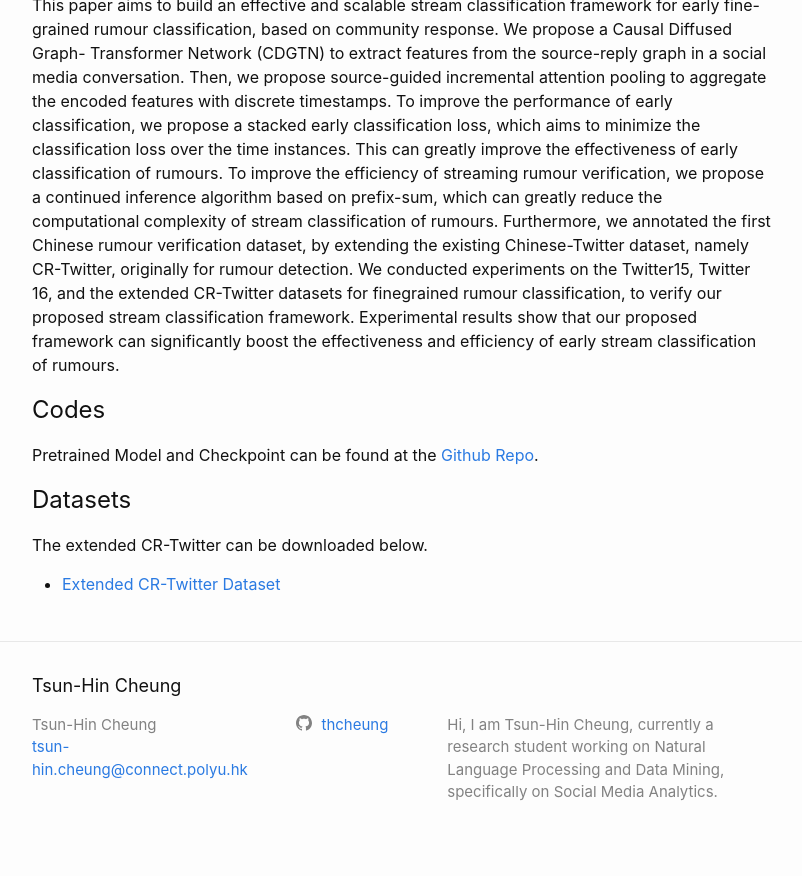
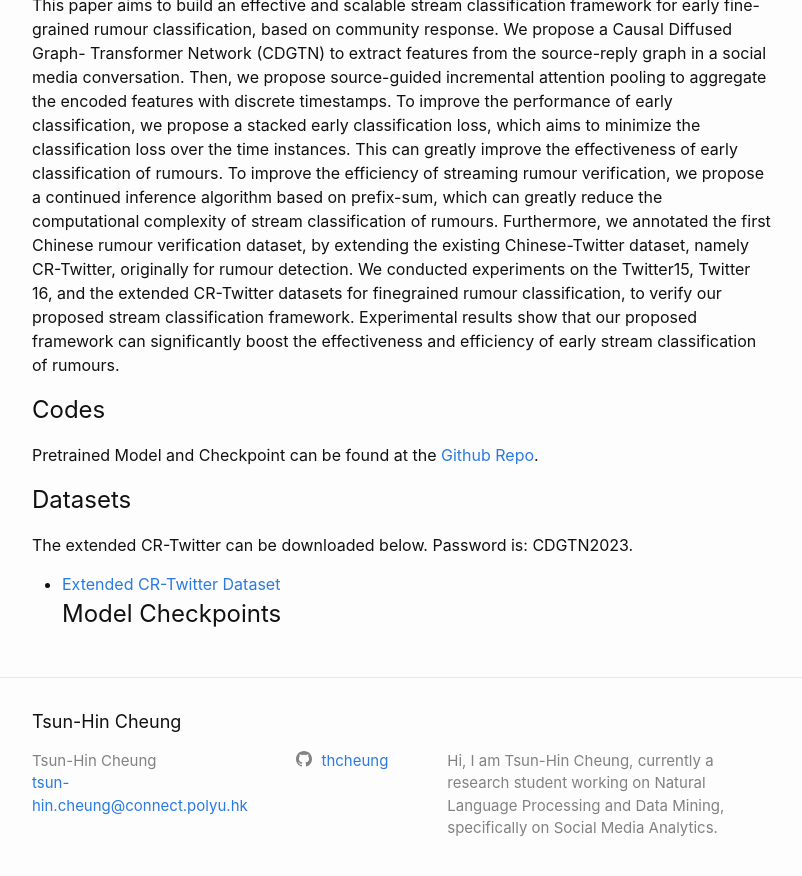
Before and after one commit to thcheung/thcheung.github.io, a Jekyll site: the page built from cdgtn.markdown, in a window 1280 px wide and 900 px high, scrolled down 608 px. Shown: the top 876 px of the window, without its empty margins (238-1040 px from the left). Built offline with Jekyll 4.4.1, drawn with Linux system fonts in a browser that asks for light colours.

Commit message:
Update cdgtn.markdown

```diff
--- a/cdgtn.markdown
+++ b/cdgtn.markdown
@@ -17,7 +17,7 @@ The growth in social media has led to the increasing spread of unverified or fal
 Pretrained Model and Checkpoint can be found at the [Github Repo](https://github.com/thcheung/CDGTN).
 
 ## Datasets
+The extended CR-Twitter can be downloaded below. Password is: CDGTN2023.
 
-The extended CR-Twitter can be downloaded below.
-
-- [Extended CR-Twitter Dataset](https://connectpolyu-my.sharepoint.com/:u:/g/personal/15083269d_connect_polyu_hk/ERlY9X3CA45MgSRsMSthreIB6KT1Cn7sNyEwQAHFJMsbWQ?e=isc9mG)
+- [Extended CR-Twitter Dataset](https://connectpolyu-my.sharepoint.com/:u:/g/personal/15083269d_connect_polyu_hk/EdUFxIS-Ea9Igvk6ddku93wBxPYSehGT3OWAb3Y00J42Yw?e=BhWfgT)
+## Model Checkpoints
```
